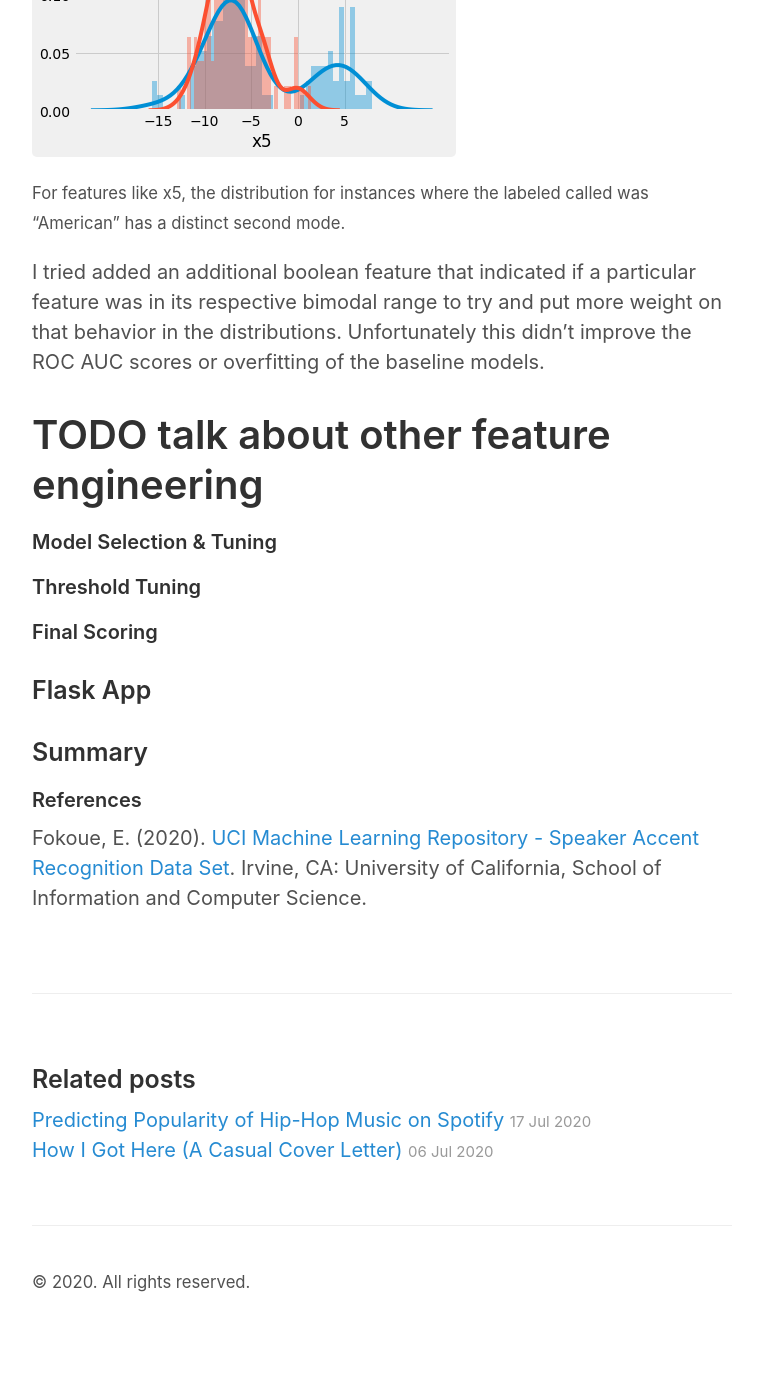
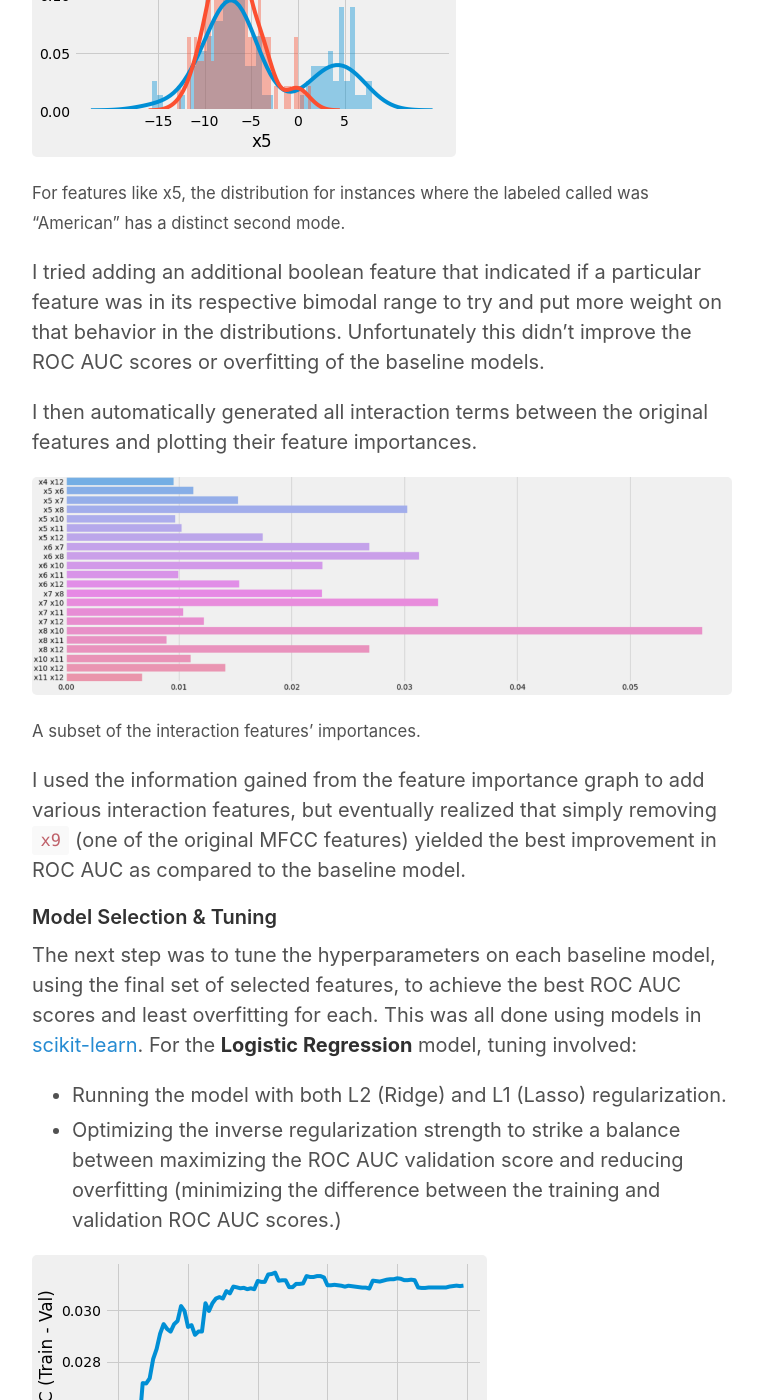
Before and after one commit to stephenjkaplan/stephenjkaplan.github.io, a Jekyll site: the page built from _posts/2020-08-25-speech-accent-classifier.md, in a window 1280 px wide and 1400 px high, scrolled down 3965 px. Shown: the whole window, without its empty margins (258-1021 px from the left). Built offline with Jekyll 4.4.1, drawn with Linux system fonts in a browser that asks for light colours; before the commit the page ends 5301 px from its top, so only the background shows below that; some of the changed text lies outside the part shown.

Commit message:
project 3 blog post full rough draft

```diff
--- a/_posts/2020-08-25-speech-accent-classifier.md
+++ b/_posts/2020-08-25-speech-accent-classifier.md
@@ -107,25 +107,111 @@ For features like x5, the distribution for instances where the labeled called wa
 mode.
 </small>
 
-I tried added an additional boolean feature that indicated if a particular feature was in its respective bimodal range to
-try and put more weight on that behavior in the distributions. Unfortunately this didn't improve the ROC AUC scores
+I tried adding an additional boolean feature that indicated if a particular feature was in its respective bimodal range
+to try and put more weight on that behavior in the distributions. Unfortunately this didn't improve the ROC AUC scores
 or overfitting of the baseline models.
 
-# TODO talk about other feature engineering
+I then automatically generated all interaction terms between the original features and plotting their feature
+importances.
 
+![Feature Importance](/images/2020-08-25/feature_importance.png)
+
+<small>
+A subset of the interaction features' importances.
+</small>
+
+I used the information gained from the feature importance graph to add various interaction features, but eventually
+realized that simply removing `x9` (one of the original MFCC features) yielded the best improvement in ROC AUC
+as compared to the baseline model.
 
 #### Model Selection & Tuning
 
+The next step was to tune the hyperparameters on each baseline model, using the final set of selected features, to
+achieve the best ROC AUC scores and least overfitting for each. This was all done using models in
+[scikit-learn](https://scikit-learn.org/stable/). For the  **Logistic Regression** model, tuning involved:
+
+- Running the model with both L2 (Ridge) and L1 (Lasso) regularization.
+- Optimizing the inverse regularization strength to strike a balance between maximizing the ROC AUC validation score
+  and reducing overfitting (minimizing the difference between the training and validation ROC AUC scores.)
+
+![ROC AUC](/images/2020-08-25/rocauc.png)
+
+<small>
+The difference between training and validation ROC AUC scores with respect to inverse regularization strength.
+</small>
+
+![ROC AUC Val](/images/2020-08-25/rocauc_val.png)
+
+<small>
+The training and validation scores plotted separately.
+</small>
+
+This analysis resulted in a Logistic Regression with L1 regularization and `C = 0.1`, and successfully reduced
+overfitting to a negligible amount while retaining a good ROC AUC score of `0.85`.
+
+Tuning **K-Nearest Neighbors (KNN)** was optimized using similar metrics, but instead on the "number of neighbors"
+hyperparameter. The optimal KNN used `6` neighbors and resulted in an ROC AUC score of `0.92`, with reduced overfitting.
+
+Finally, for the Random Forest I tweaked the number of estimators, max depth, and maximum number of observations per
+leaf. The best Forest yielded an ROC AUC score of `0.83`.
+
+Among these three models, the KNN performed the  best. However, I wanted to try ensembling different combinations of
+these three models to see if I could outperform the individual KNN. It turned out that the best model was an ensemble
+of the KNN and Logistic Regression, determined by examining a more detailed set of scores including accuracy, precision,
+and recall of the classifier.
+
+_Bonus: I also played around with XGBoost, but had limited time to optimize the hyperparameters and was satisfied
+enough with the performance of my optimized ensemble._
+
 #### Threshold Tuning
+
+Classification models in scikit-learn by default use a threshold of `0.5` to classify predicted probabilities as the
+positive class (for probabilities above the threshold) or the negative class (for probabilities below). However, by
+changing the threshold, it is possible to get better accuracy out of your model.
+
+![Threshold Tuning](/images/2020-08-25/threshold_tuning.png)
+
+<small>
+Performance of model at different thresholds.
+</small>
+
+A threshold of `0.46` yielded negligible change in accuracy while providing a slightly better balance between
+precision and recall.
 
 #### Final Scoring
 
+Scoring the final model on the test set yielded an overall accuracy of `0.89`. I chose accuracy as the main scoring
+metric because in the case of classifying accents, there's no reason to optimize precision or recall (whereas you
+might care more about these metrics in higher risk domains such as medicine.)
+
+![Confusion Matrix](/images/2020-08-25/confusion_matrix.png)
+
+<small>
+Test set confusion matrix of final model.
+</small>
+
 ### Flask App
 
+I deployed the model via a [Flask application on Google App Engine](https://accent-identification.appspot.com/).
+The app allows you to select audio examples of each accent, listen to the sample, view it's MFCC coefficients, and
+play around with them to yield different predicted classes.
+
+![Flask](/images/2020-08-25/flask.png)
+
+<small>
+Screenshot of the Flask application.
+</small>
 
 ### Summary
 
+I learned a couple of important things from completing this project:
 
+1. It's important to understand the limitations of your dataset before going too far down an impossible path. In my
+   case, it was wise to quickly switch to a binary classification after realizing how small and imbalanced my
+   dataset was.
+
+2. Methodically working through model selection and tuning in an organized fashion can lead you to a model you are
+   happy with. It can help you avoid the infinite loop of "oh, wait, let me just tweak this and try that".
 
 #### References
 Fokoue, E. (2020). [UCI Machine Learning Repository - Speaker Accent Recognition Data Set](https://archive.ics.uci.edu/ml/datasets/Speaker+Accent+Recognition).
```
Also changed, not shown: images/2020-08-25/confusion_matrix.png (added), images/2020-08-25/feature_importance.png (added), images/2020-08-25/flask.png (added), images/2020-08-25/rocauc.png (added), images/2020-08-25/rocauc_val.png (added), images/2020-08-25/threshold_tuning.png (added).
